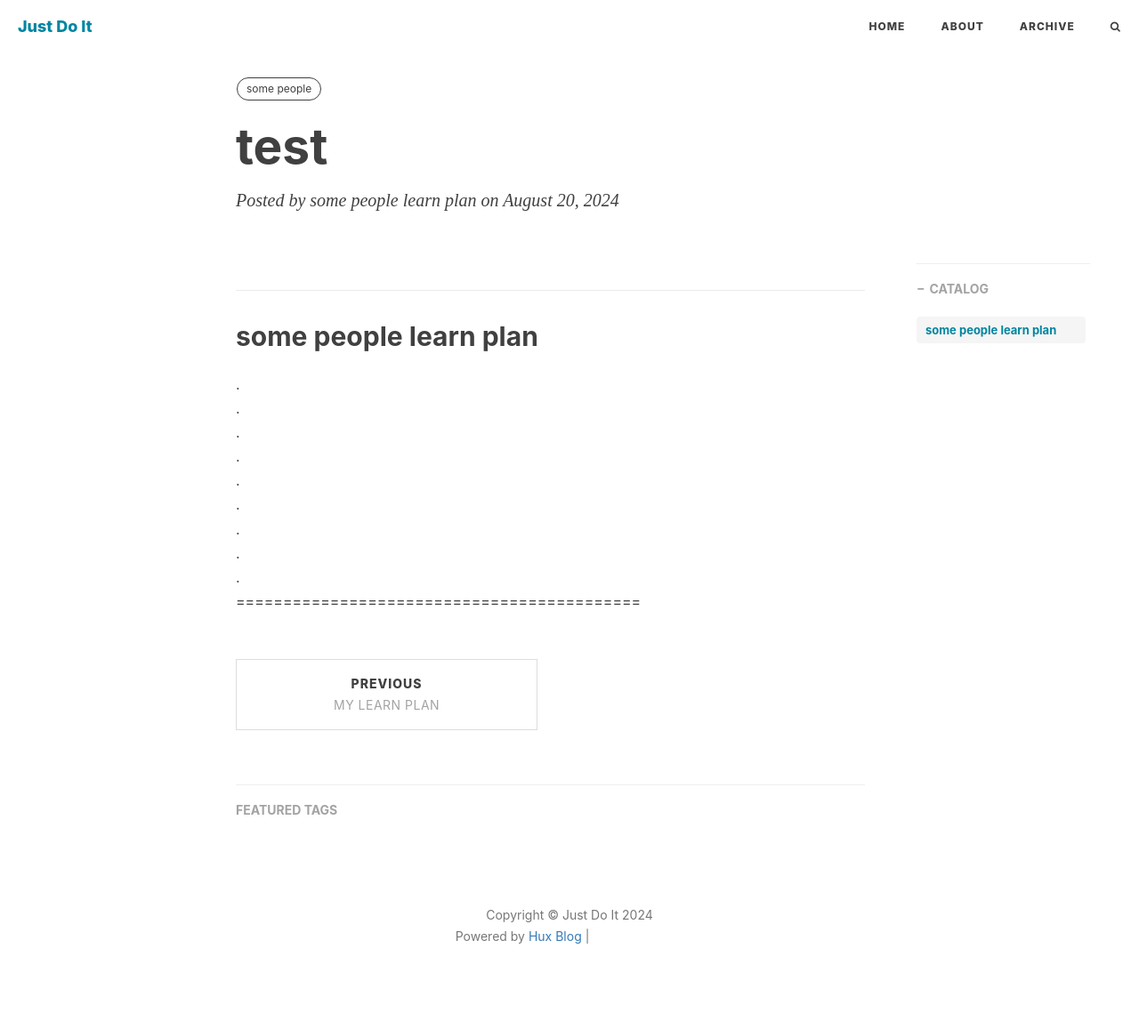
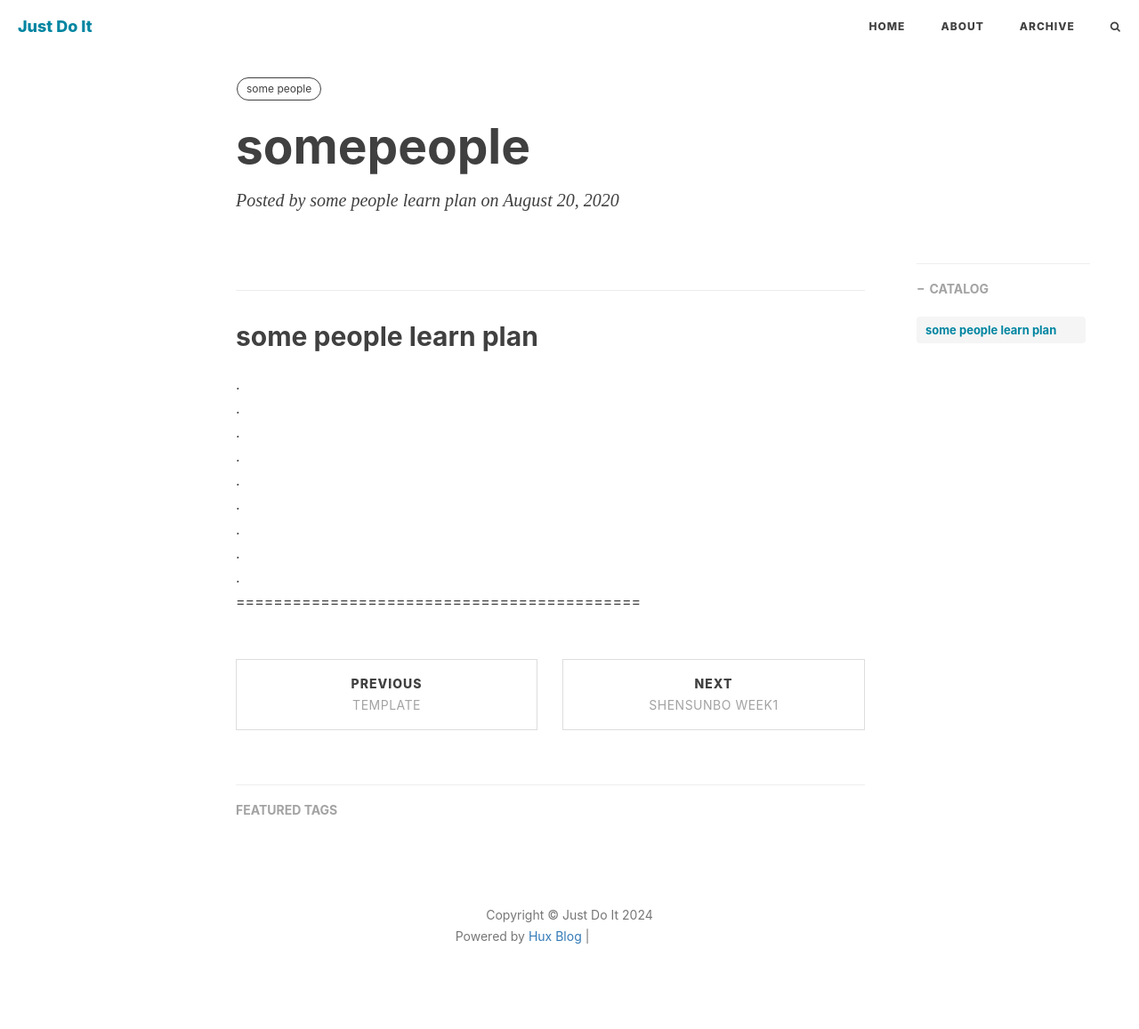
Before and after one commit to shensunbo/Just_Do_It, a Jekyll site: the page built from _posts/somePeople/2020-08-20-somepeople.md, in a window 1280 px wide. Shown: the whole page at 89% size. Built offline with Jekyll 4.4.1, drawn with Linux system fonts in a browser that asks for light colours; nearby versions of some CDN libraries; comment, search, counter and statistics services are not loaded; grey boxes are pictures that could not be loaded.

Commit message:
java learn

```diff
--- a/_posts/shensunbo/2024-08-19-shensunbo_week1.md
+++ b/_posts/shensunbo/2024-08-19-shensunbo_week1.md
@@ -1,6 +1,6 @@
 ---
 layout:       post
-title:        "my learn plan"
+title:        "shensunbo week1"
 author:       "shensunbo"
 header-style: text
 catalog:      true
--- a/_posts/somePeople/2024-08-20-somepeople.md
+++ b/_posts/somePeople/2020-08-20-somepeople.md
@@ -1,6 +1,6 @@
 ---
 layout:       post
-title:        "test"
+title:        "somepeople"
 author:       "some people learn plan"
 header-style: text
 catalog:      true
```
